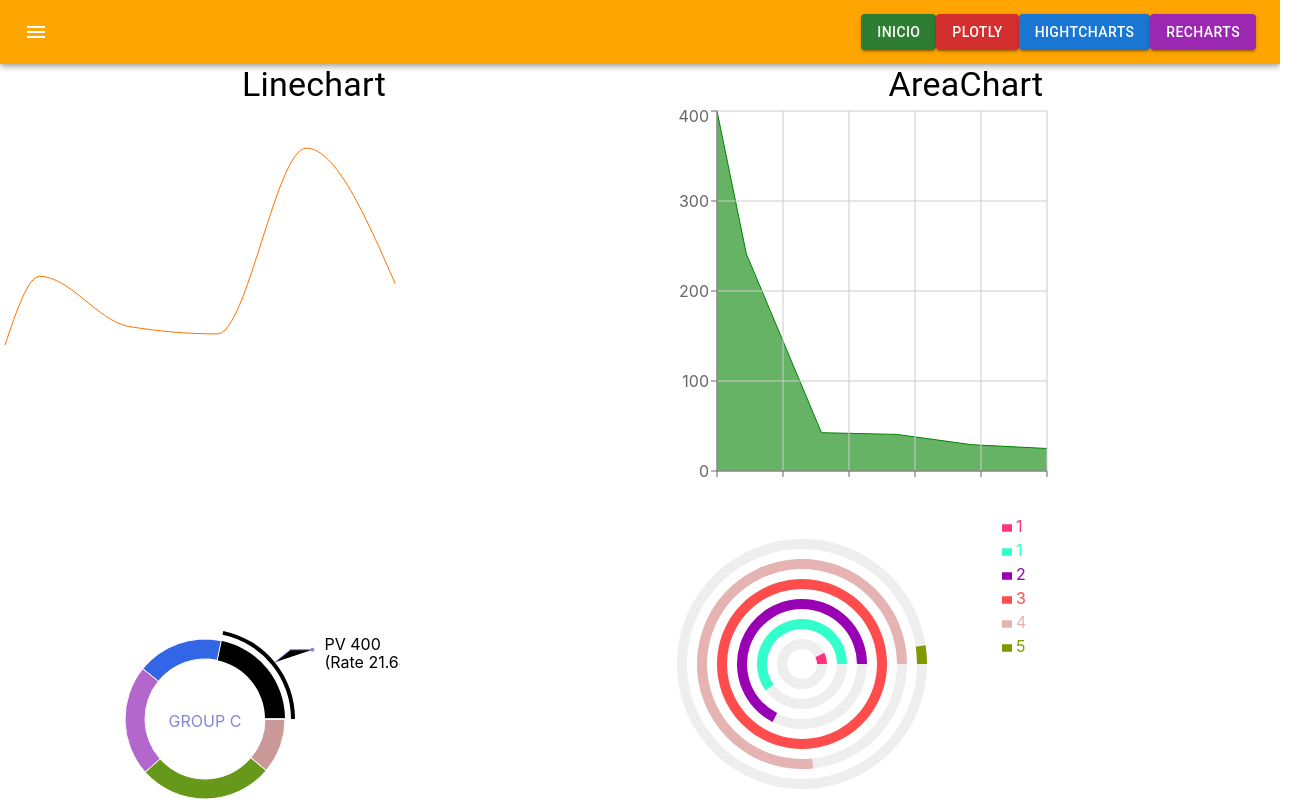
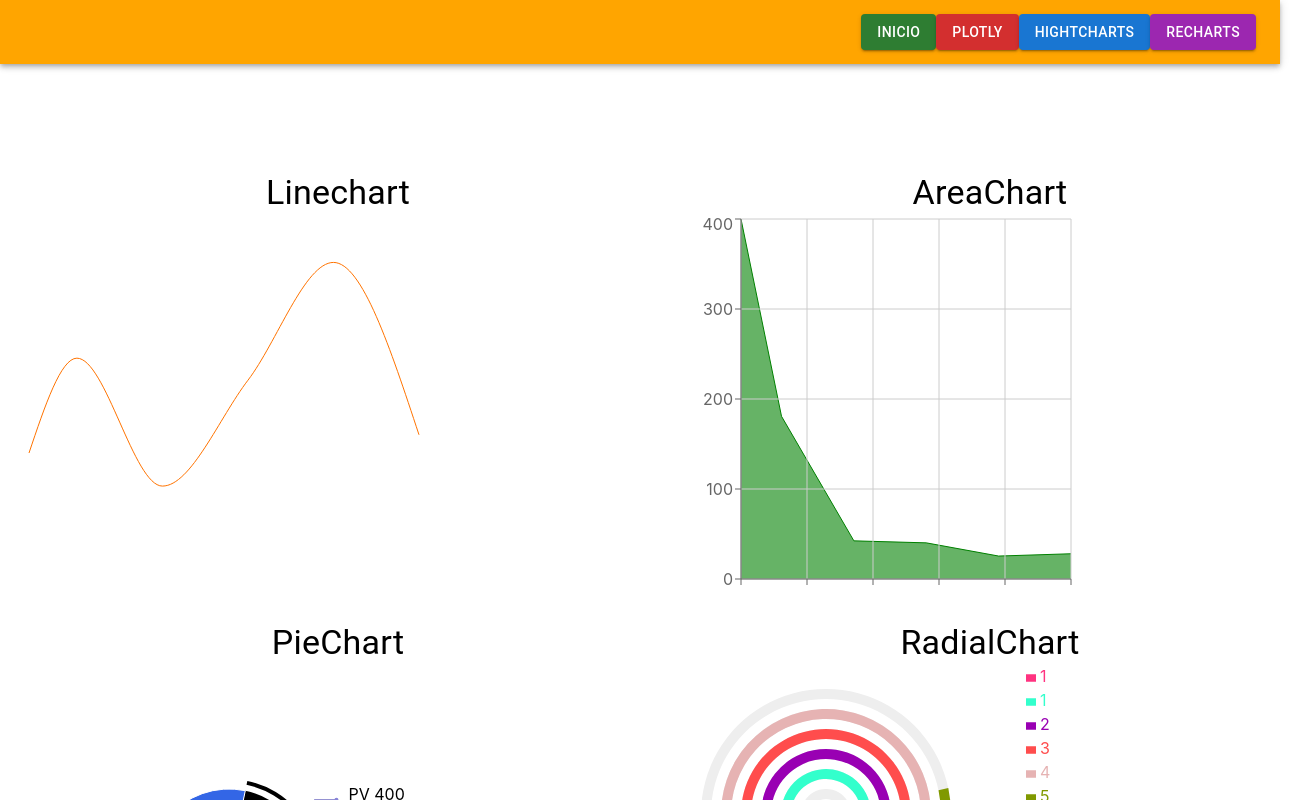
Before and after one commit to Misil4/react-plotly, a React (Create React App) app: page /Recharts in a window 1280 px wide. Shown: the top 800 px of the page, 1304 px wide, since content can reach past the window. Built offline with nearby package versions, Linux system fonts and the light colour scheme.

Commit message:
(UPDATE) Components organizated, migrating finished and readme updated

```diff
--- a/src/App.js
+++ b/src/App.js
@@ -4,7 +4,7 @@ import MenuBar from './Components/MenuBar';
 import {Switch,Route,BrowserRouter as Router} from 'react-router-dom';
 import Home from './Components/Home';
 import Plotly from './Components/Plotly';
-import Highchart from './Components/highchart';
+import Highchart from './Components/Highchart';
 import Recharts from './Components/Recharts';
 
 const App = () => {
--- a/src/Components/MenuBar.js
+++ b/src/Components/MenuBar.js
@@ -12,15 +12,6 @@ export default function MenuBar() {
     <Box sx={{ flexGrow: 1 }}>
       <AppBar position="static" style={{background : "orange"}}>
         <Toolbar>
-          <IconButton
-            size="large"
-            edge="start"
-            color="inherit"
-            aria-label="menu"
-            sx={{ mr: 2 }}
-          >
-            <MenuIcon />
-          </IconButton>
           <Typography variant="h6" component="div" sx={{ flexGrow: 1 }}>
           </Typography>
           <Button variant="contained" color="success"> <a style={{ textDecoration: "none",color:"white" }} href="/">Inicio</a></Button>
--- a/src/Components/Plotly.js
+++ b/src/Components/Plotly.js
@@ -5,6 +5,7 @@ import Plot from 'react-plotly.js'
 import MyScatter from "./plotly/scatter";
 import MyIndicator from "./plotly/indicator";
 import MyPie from "./plotly/pie";
+import MyBar from "./plotly/bar";
 
 const Plotly = () => {
   const [valor, SetValor] = useState(0);
@@ -25,10 +26,11 @@ const Plotly = () => {
         </Grid>
         <Grid item xs={6}>
           <Typography component="div" variant="h4">Pie Chart</Typography>
+          <MyPie value={valor} />
         </Grid>
         <Grid item xs={6}>
           <Typography component="div" variant="h4">Bar Chart</Typography>
-          <MyPie value={valor} />
+          <MyBar value={valor} />
         </Grid>
       </Grid>
     </div>
--- a/src/Components/Recharts.js
+++ b/src/Components/Recharts.js
@@ -24,12 +24,12 @@ const Recharts = () => {
   useInterval(() => {
     lineData.length === 20 ? null : SetLineData((prevState) => [...prevState, {uv :Math.floor(Math.random() * (999 - 0)) +0}])
     areaData.length === 20 ? null : SetAreaData((prevState) => [...prevState, {students :Math.floor(Math.random() * (50 - 0)) +0}]);
-    pieData.length === 20 ? null : SetPieData((prevState) => [...prevState, {name : "GROUP C",value :Math.floor(Math.random() * (999 - 0)) +0,fill :colorArray[Math.floor(Math.random() * (50 - 0)) +0]}])
-    radialData.length === 20 ? null : SetRadialData((prevState) => [...prevState, {name : counter++,uv: Math.floor(Math.random() * (999 - 0)) +0,pv: 2400,fill: colorArray[Math.floor(Math.random() * (50 - 0)) +0] }])
+    pieData.length === 10 ? null : SetPieData((prevState) => [...prevState, {name : "GROUP C",value :Math.floor(Math.random() * (999 - 0)) +0,fill :colorArray[Math.floor(Math.random() * (50 - 0)) +0]}])
+    radialData.length === 10 ? null : SetRadialData((prevState) => [...prevState, {name : counter++,uv: Math.floor(Math.random() * (999 - 0)) +0,pv: 2400,fill: colorArray[Math.floor(Math.random() * (50 - 0)) +0] }])
   }, 1000);
   return (
     <div>
-      <Grid style={{textAlign : "center"}} container rowSpacing={1} columnSpacing={{ xs: 1, sm: 2, md: 3 }}>
+      <Grid style={{margin: "100px auto",textAlign : "center"}} container rowSpacing={1} columnSpacing={{ xs: 1, sm: 2, md: 3 }}>
   <Grid item xs={6}>
   <Typography component="div" variant="h4"> Linechart</Typography>
   <MyLinechart lineData={lineData} />
@@ -39,9 +39,11 @@ const Recharts = () => {
   <MyAreachart areaData={areaData} />
   </Grid>
   <Grid item xs={6}>
+  <Typography component="div" variant="h4"> PieChart</Typography>
     <MyPiechart data={pieData} />
   </Grid>
   <Grid item xs={6}>
+  <Typography component="div" variant="h4"> RadialChart</Typography>
     <MyRadialChart data={radialData} />
   </Grid>
 </Grid>
--- a/src/Components/highchart.js
+++ b/src/Components/highchart.js
@@ -3,13 +3,12 @@ import Highcharts from 'highcharts'
 import HighchartsReact from 'highcharts-react-official'
 import highchartsMap from "highcharts/modules/map";
 import proj4 from "proj4";
-import mapDataIE from "@highcharts/map-collection/countries/es/es-all.geo.json";
 import React, { useState } from 'react';
-import { Grid } from '@mui/material';
+import { Grid,Typography } from '@mui/material';
 import useInterval from '../Hooks/useInterval';
 import highchartsMore from "highcharts/highcharts-more.js"
 import solidGauge from "highcharts/modules/solid-gauge.js";
-import { options, mapOptions, multiChartsConfig, gaugeOptions } from './HighChartOptions';
+import { options, mapOptions, multiChartsConfig, gaugeOptions } from './highchart/HighChartOptions';
 highchartsMore(Highcharts);
 solidGauge(Highcharts);
 highchartsMap(Highcharts);
@@ -23,8 +22,9 @@ const Highchart = () => {
   }, 1000);
 
   return (
-    <Grid style={{ margin: "100px auto" }} container rowSpacing={1} columnSpacing={{ xs: 1, sm: 2, md: 3 }}>
+    <Grid style={{ margin: "100px auto",textAlign : "center" }} container rowSpacing={1} columnSpacing={{ xs: 1, sm: 2, md: 3 }}>
       <Grid item xs={6}>
+      <Typography component="div" variant="h4"> PieChart</Typography>
         <HighchartsReact
           highcharts={Highcharts}
           options={options}
@@ -32,6 +32,7 @@ const Highchart = () => {
         {/* <Button style={{marginLeft : '250px'}}variant="contained" onClick={() => Setvalor(valor => [...valor, Math.floor(Math.random() * (100 - 0)) + 0])}>Añadir dato</Button> */}
       </Grid>
       <Grid item xs={6}>
+      <Typography component="div" variant="h4"> MapChart</Typography>
         <HighchartsReact
           constructorType={'mapChart'}
           highcharts={Highcharts}
@@ -39,12 +40,13 @@ const Highchart = () => {
         />
       </Grid>
       <Grid item xs={6}>
-        3
+      <Typography component="div" variant="h4"> RadialChart</Typography>
         <HighchartsReact
           highcharts={Highcharts}
           options={multiChartsConfig(460, 60, 40, 10, 'Total', 'Sent')} />
       </Grid>
       <Grid item xs={6}>
+      <Typography component="div" variant="h4"> GaugeChart</Typography>
         <HighchartsReact
           highcharts={Highcharts}
           options={gaugeOptions} />
--- a/src/Components/HighChartOptions.js
+++ b/src/Components/highchart/HighChartOptions.js
@@ -5,7 +5,7 @@ export const mapOptions = {
       map: 'countries/es/es-all'
     },
     title: {
-      text: 'Map Demo'
+      text: 'Spain Map'
     },
     credits: {
       enabled: false
@@ -50,10 +50,7 @@ export const mapOptions = {
       }
     },
     title: {
-      text: 'Contents of Highsoft\'s weekly fruit delivery'
-    },
-    subtitle: {
-      text: '3D donut in Highcharts'
+      text: 'Fruits '
     },
     plotOptions: {
       pie: {
--- /dev/null
+++ b/src/Components/plotly/bar.js
@@ -0,0 +1,13 @@
+import React from "react";
+import Plot from 'react-plotly.js'
+const MyBar = (props) => {
+    return (
+<Plot data={[
+    {
+      x: ['giraffes', 'orangutans', 'monkeys'],
+      y: [20, props.value, 23],
+      type: 'bar'
+    }
+  ]} />);
+}
+export default MyBar;
```
Also changed, not shown: 1 other file (tests, documents, lock files or other folders).
